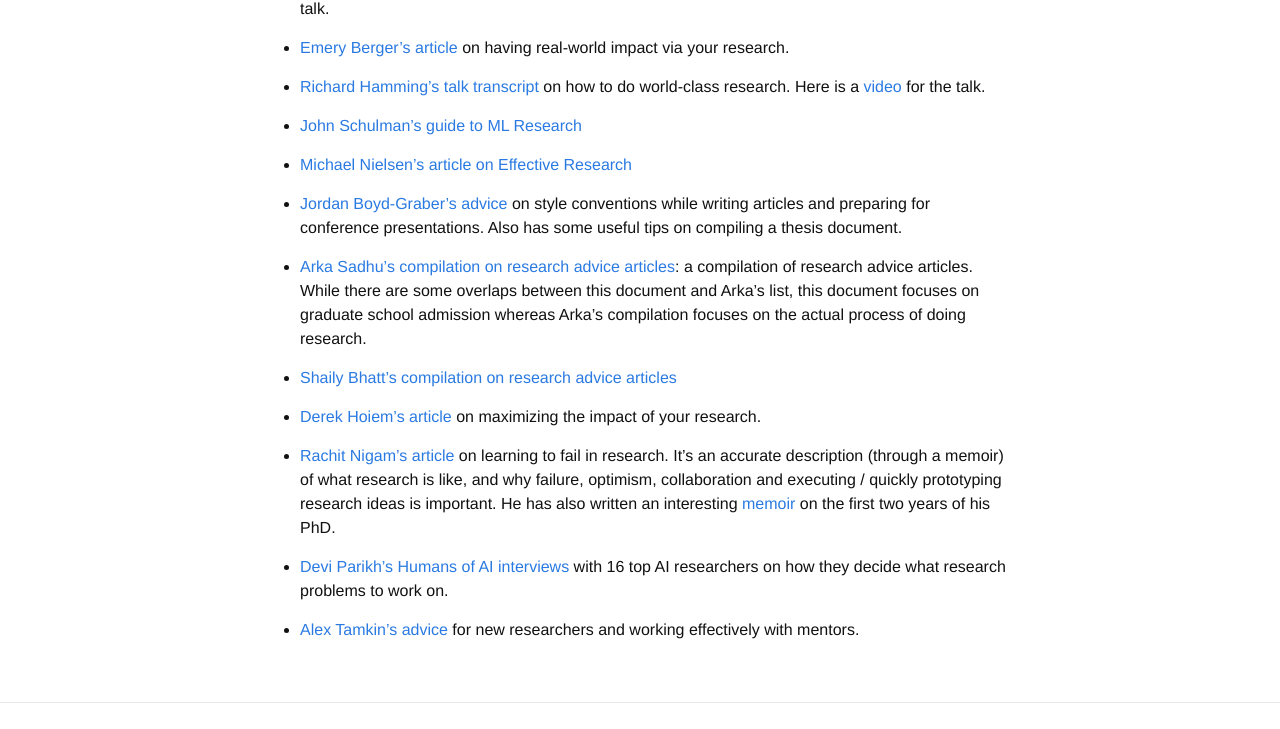
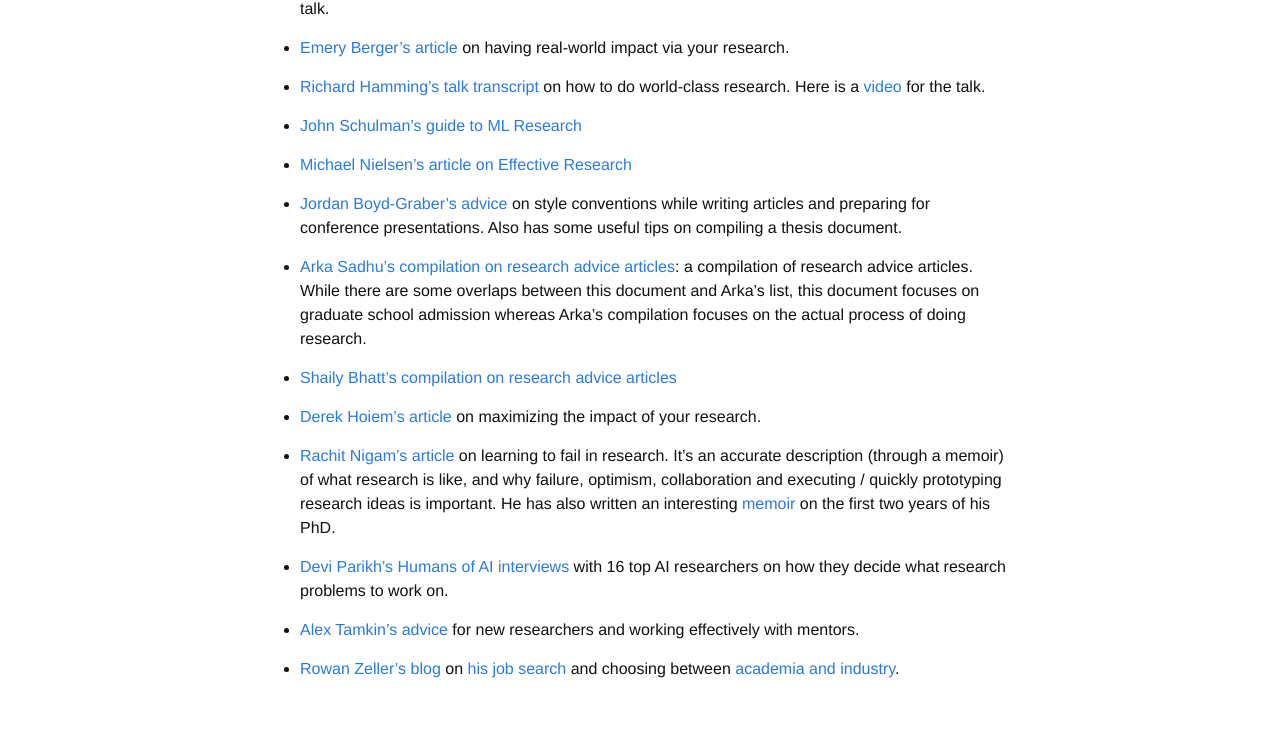
Before and after one commit to martiansideofthemoon/martiansideofthemoon.github.io, a Jekyll site: the page built from _posts/2018-05-30-grad-resources.markdown, in a window 1280 px wide and 900 px high, scrolled down 3929 px, cut to the strip 0-729 px from the top of the window. Built offline with Jekyll 4.4.1, drawn with Linux system fonts in a browser that asks for light colours; comment, search, counter and statistics services are not loaded.

Commit message:
Update 2018-05-30-grad-resources.markdown

```diff
--- a/_posts/2018-05-30-grad-resources.markdown
+++ b/_posts/2018-05-30-grad-resources.markdown
@@ -135,3 +135,5 @@ These articles are more general pieces of advice to have a more impactful resear
 * [Devi Parikh's Humans of AI interviews](https://www.youtube.com/watch?v=8lvl8Z4Rrms&ab_channel=DeviParikh) with 16 top AI researchers on how they decide what research problems to work on.
 
 * [Alex Tamkin's advice](https://www.alextamkin.com/essays/tips-for-new-researchers) for new researchers and working effectively with mentors.
+
+* [Rowan Zeller's blog](https://rowanzellers.com/blog/rowan-job-search2/) on [his job search](https://rowanzellers.com/blog/rowan-job-search/) and choosing between [academia and industry](https://rowanzellers.com/blog/rowan-job-search2/).
```
